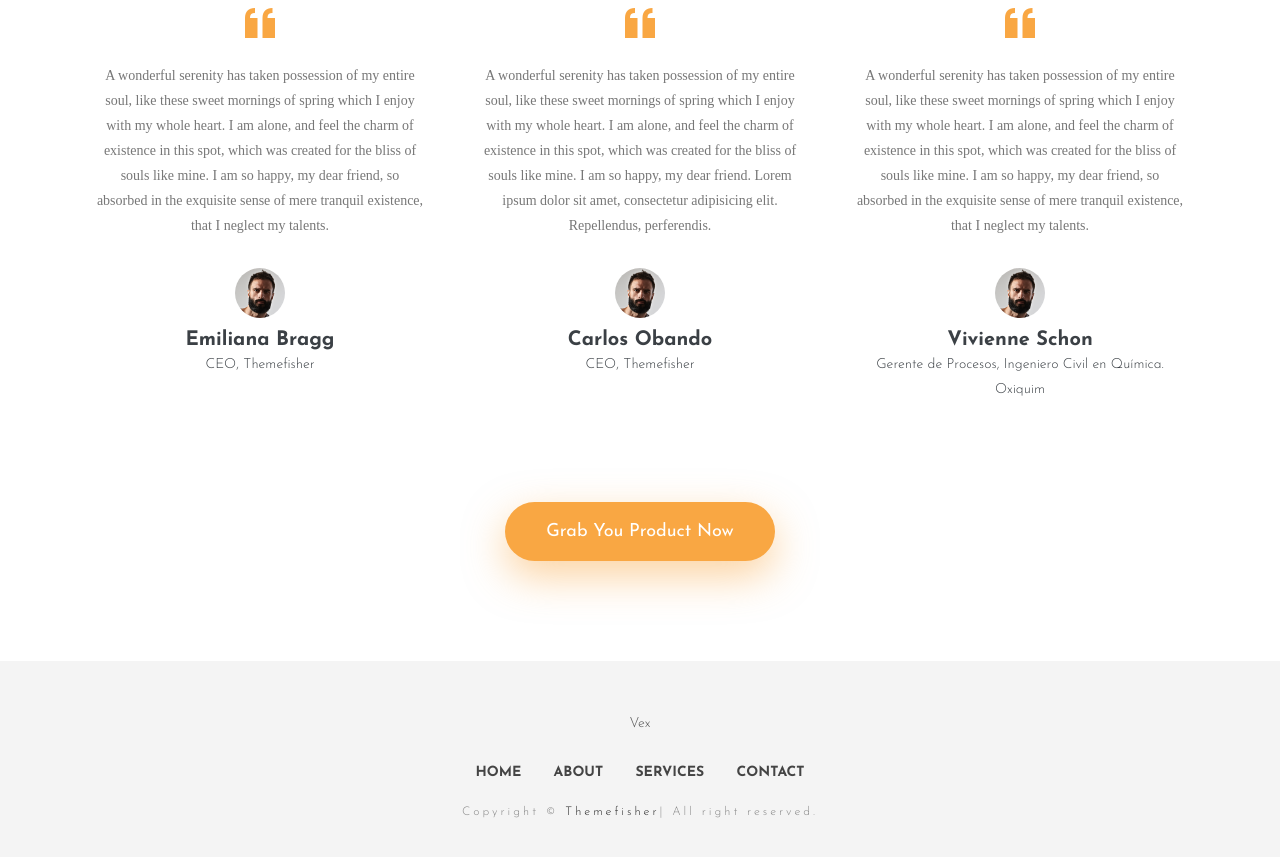
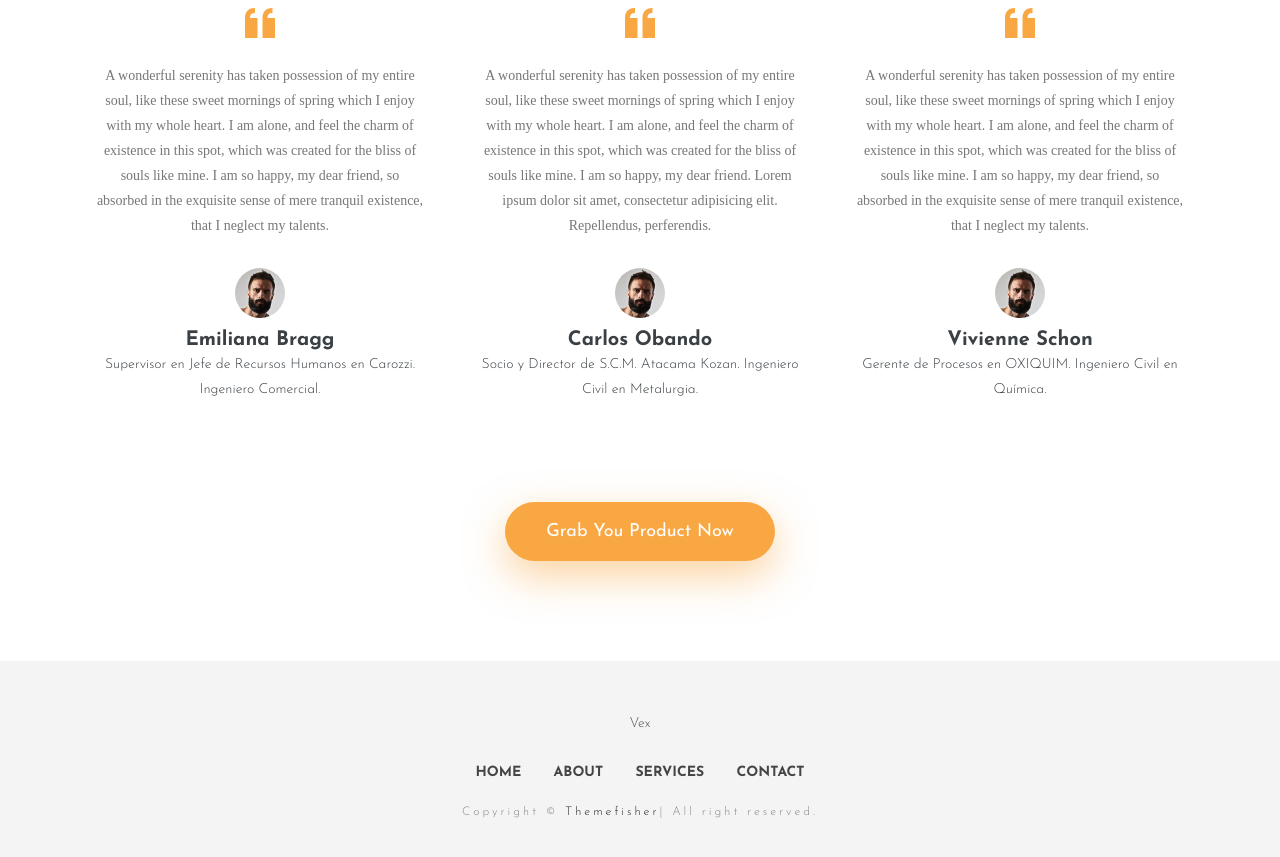
Before and after one commit to mgmunozt/logisticapp-landing, a plain HTML site: page index.html in a window 1280 px wide. Shown: the part 4788-5645 px from the top of the page. Drawn offline with Linux system fonts and the light colour scheme; files whose address does not match are found by name; a web font is replaced by a local one.

Commit message:
cambio1b

```diff
--- a/index.html
+++ b/index.html
@@ -355,7 +355,7 @@
                         <div class="author-details">
                             <img src="images/avater.png" alt="">
                             <h4>Emiliana Bragg</h4>
-                            <span>CEO, Themefisher</span>
+                            <span>Supervisor en Jefe de Recursos Humanos en Carozzi. Ingeniero Comercial.</span>
                         </div>
                     </div>
                 </div>
@@ -371,7 +371,7 @@
                         <div class="author-details">
                             <img src="images/avater.png" alt="">
                             <h4>Carlos Obando</h4>
-                            <span>CEO, Themefisher</span>
+                            <span>Socio y Director de S.C.M. Atacama Kozan. Ingeniero Civil en Metalurgia. </span>
                         </div>
                     </div>
                 </div>
@@ -388,7 +388,7 @@
                         <div class="author-details">
                             <img src="images/avater.png" alt="">
                             <h4>Vivienne Schon</h4>
-                            <span>Gerente de Procesos, Ingeniero Civil en Química. Oxiquim</span>
+                            <span>Gerente de Procesos en OXIQUIM. Ingeniero Civil en Química.</span>
                         </div>
                     </div>
                 </div>
```
